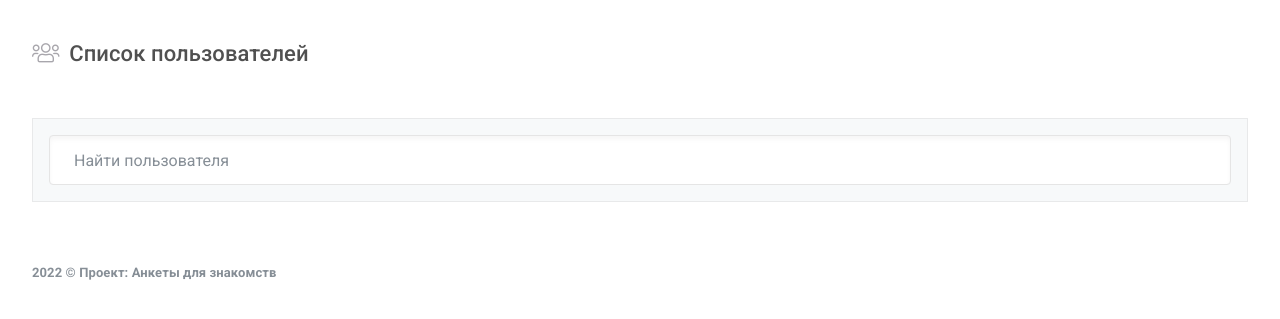
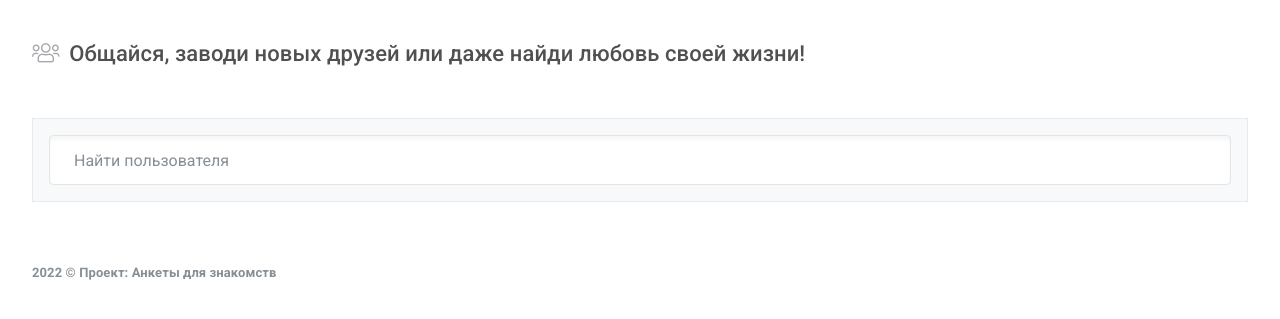
Before and after one commit to kozyrev42/my-project-mvc, a PHP site: template app/views/page_users.php in a window 1280 px wide. Shown: the part 56-375 px from the top of the page. Run offline with PHP 8.4, Linux system fonts and the light colour scheme; the template is opened without the code that fills it, so the values that code supplies are empty; some libraries are stand-ins or nearby versions.

Commit message:
поправил вид

```diff
--- a/app/views/page_users.php
+++ b/app/views/page_users.php
@@ -58,7 +58,7 @@
 
         <div class="subheader">
             <h1 class="subheader-title">
-                <i class='subheader-icon fal fa-users'></i> Список пользователей
+                <i class='subheader-icon fal fa-users'></i> Общайся, заводи новых друзей или даже найди любовь своей жизни!
             </h1>
         </div>
         <div class="row">
```
